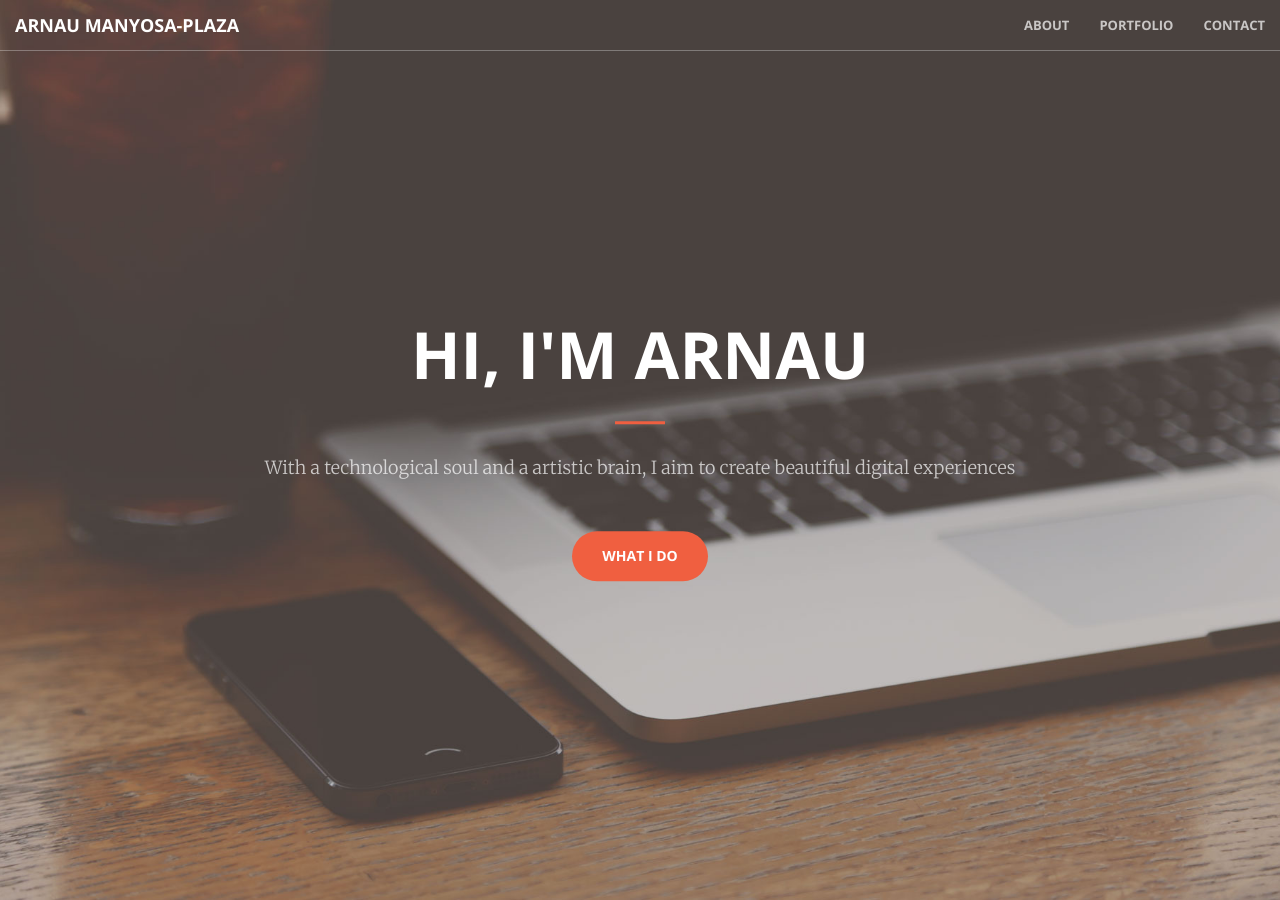
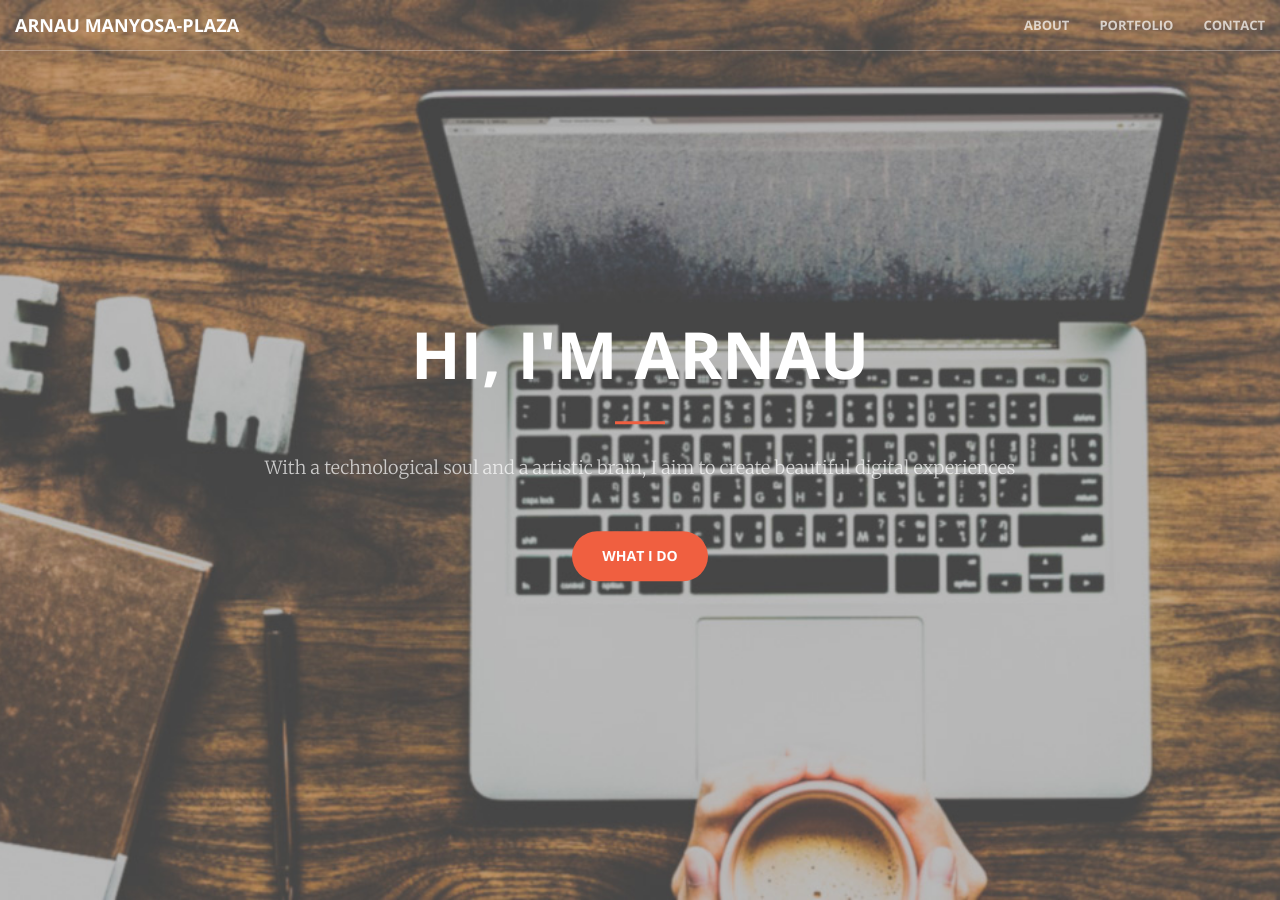
Before and after one commit to arnaumanyosa/arnaumanyosa.github.io, a Jekyll site: the page built from index.html, in a window 1280 px wide and 900 px high. Built offline with Jekyll 4.4.1, drawn with Linux system fonts in a browser that asks for light colours.

Commit message:
use file named header3.jpg

```diff
--- a/_sass/_base.scss
+++ b/_sass/_base.scss
@@ -155,7 +155,7 @@ header {
     min-height: auto;
     @include background-cover;
     background-position: center;
-    background-image: url('../img/header.jpg');
+    background-image: url('../img/header3.jpg');
     text-align: center;
     color: white;
     .header-content {
```
Also changed, not shown: img/header3.jpg.
